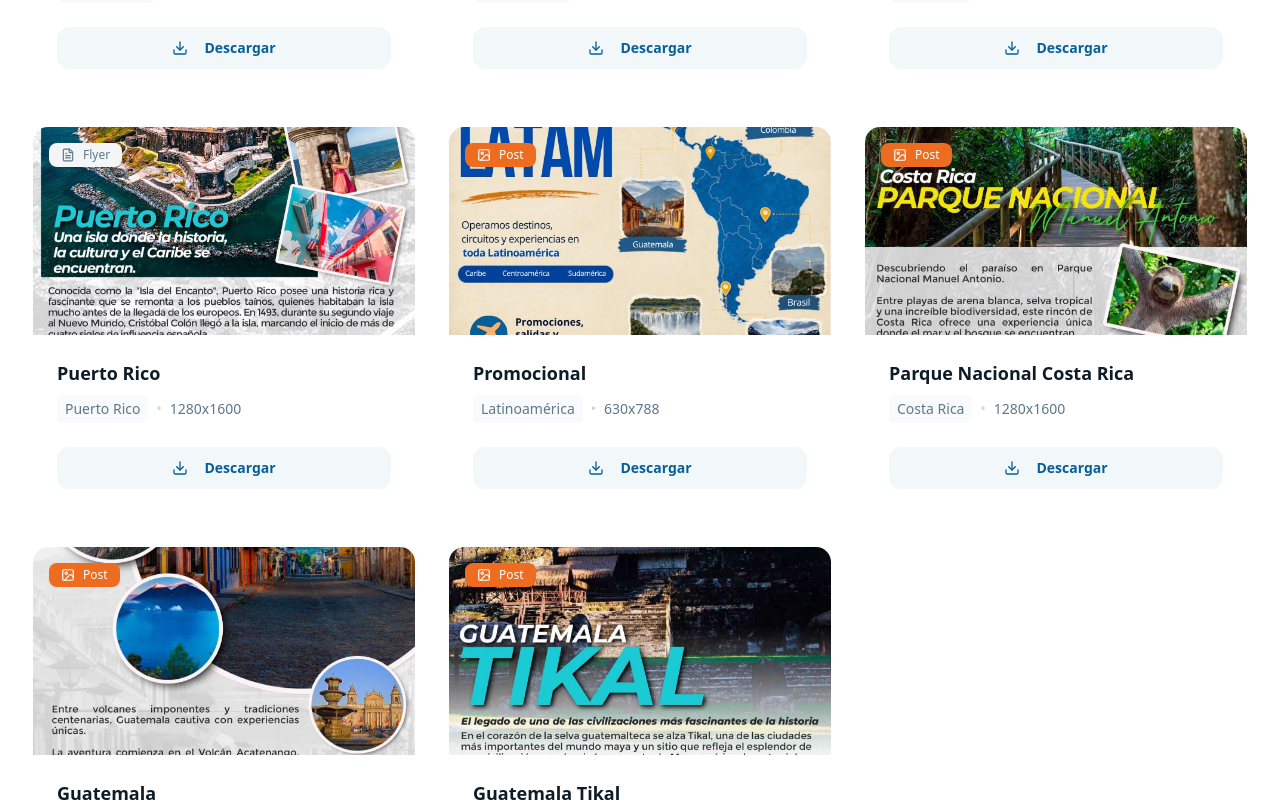
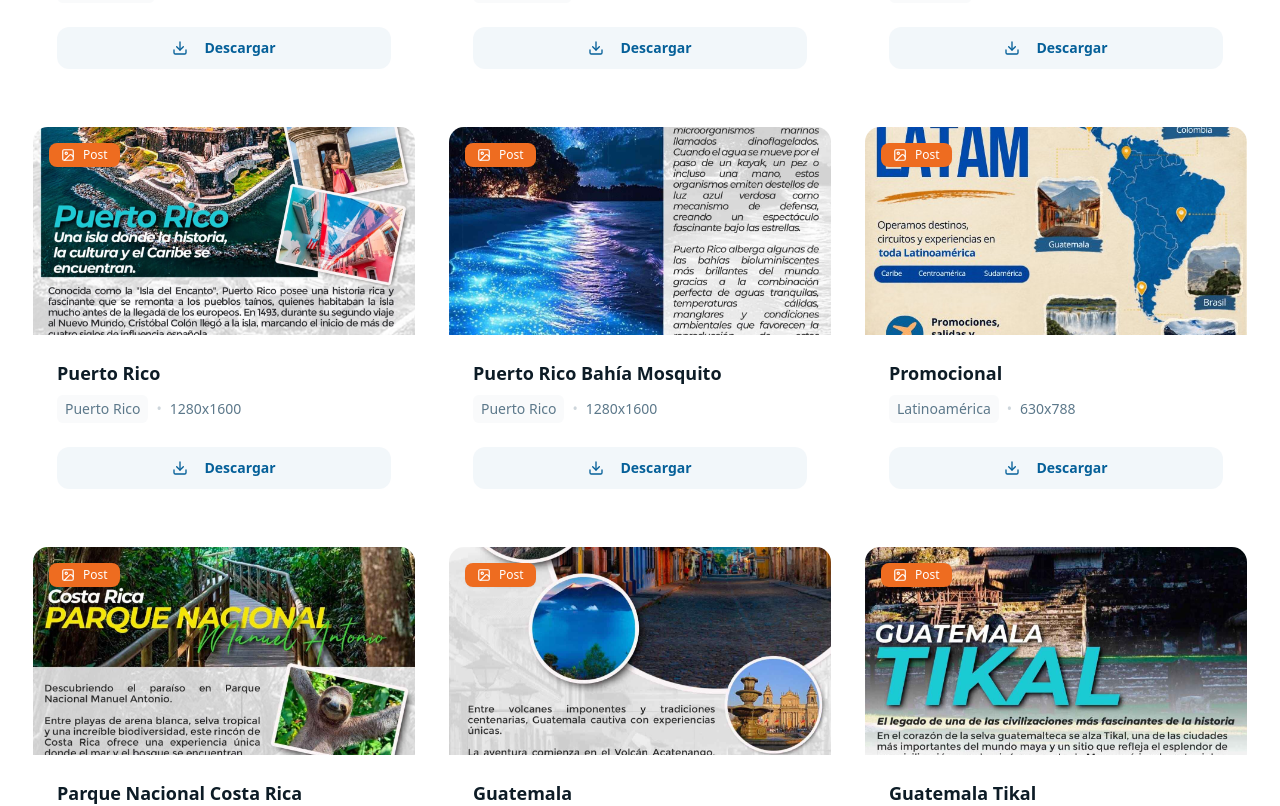
Before and after one commit to DCATravel/DCA, a React (Vite) app: page /material in a window 1280 px wide. Shown: the part 762-1568 px from the top of the page. Built offline with nearby package versions, Linux system fonts and the light colour scheme; no server answers.

Commit message:
material added and minor fixes

```diff
--- a/src/pages/DestinationItineraries.tsx
+++ b/src/pages/DestinationItineraries.tsx
@@ -18,7 +18,6 @@ export default function DestinationItineraries() {
   const [selectedItinerary, setSelectedItinerary] = useState<ItineraryType | null>(null);
   const [countdown, setCountdown] = useState(0);
 
-  // Efecto que controla la cuenta regresiva al abrir el modal
   useEffect(() => {
     if (!selectedItinerary) return;
 
--- a/src/pages/Itineraries.tsx
+++ b/src/pages/Itineraries.tsx
@@ -14,16 +14,12 @@ export default function Itineraries() {
   const [selectedSeason, setSelectedSeason] = useState("Todas");
   const navigate = useNavigate();
 
-  // Estados para el Modal de Descarga
   const [selectedItinerary, setSelectedItinerary] = useState<ItineraryType | null>(null);
   const [countdown, setCountdown] = useState(0);
 
-  // Efecto que controla la cuenta regresiva al abrir el modal
   useEffect(() => {
-    // Si no hay itinerario seleccionado (modal cerrado), no hacemos nada
     if (!selectedItinerary) return;
 
-    // Usamos window.setInterval para evitar errores de TypeScript con NodeJS
     const timer = window.setInterval(() => {
       setCountdown((prev) => {
         if (prev <= 1) {
@@ -81,7 +77,7 @@ export default function Itineraries() {
             <Search className="absolute left-3 top-1/2 -translate-y-1/2 w-5 h-5 text-muted-foreground" />
             <input
               type="text"
-              placeholder="Buscar itinerarios por destino..."
+              placeholder="Buscar por destino..."
               value={searchQuery}
               onChange={(e) => setSearchQuery(e.target.value)}
               className="w-full pl-10 pr-4 py-3 bg-card border border-border rounded-lg focus:outline-none focus:ring-2 focus:ring-primary text-sm text-foreground placeholder:text-muted-foreground transition-shadow"
--- a/src/pages/ItineraryDetail.tsx
+++ b/src/pages/ItineraryDetail.tsx
@@ -13,12 +13,9 @@ export default function ItineraryDetail() {
   const [showDownloadModal, setShowDownloadModal] = useState(false);
   const [countdown, setCountdown] = useState(0);
 
-  // Efecto corregido: Solo se encarga de restar, no de inicializar.
   useEffect(() => {
-    // Si el modal está cerrado, no hacemos nada
     if (!showDownloadModal) return;
 
-    // Usamos window.setInterval para que TypeScript sepa que es del navegador (Devuelve un número)
     const timer = window.setInterval(() => {
       setCountdown((prev) => {
         if (prev <= 1) {
@@ -96,7 +93,6 @@ export default function ItineraryDetail() {
 
           <button
             onClick={() => {
-              // SOLUCIÓN: Asignamos los 5 segundos justo al momento de hacer clic
               setCountdown(5);
               setShowDownloadModal(true);
             }}
--- a/src/pages/Material.tsx
+++ b/src/pages/Material.tsx
@@ -49,7 +49,7 @@ const MOCK_MATERIALS: Material[] = [
   {
     id: 4,
     title: 'Puerto Rico',
-    type: 'flyer',
+    type: 'post',
     destination_name: 'Puerto Rico',
     file_url: '/assets/material/puerto-rico.jpg',
     thumbnail_url: '/assets/material/puerto-rico.jpg',
@@ -57,6 +57,15 @@ const MOCK_MATERIALS: Material[] = [
   },
   {
     id: 5,
+    title: 'Puerto Rico Bahía Mosquito',
+    type: 'post',
+    destination_name: 'Puerto Rico',
+    file_url: '/assets/material/puerto-rico-bahia.jpg',
+    thumbnail_url: '/assets/material/puerto-rico-bahia.jpg',
+    dimensions: '1280x1600',
+  },
+  {
+    id: 6,
     title: 'Promocional',
     type: 'post',
     destination_name: 'Latinoamérica',
@@ -65,7 +74,7 @@ const MOCK_MATERIALS: Material[] = [
     dimensions: '630x788',
   },
   {
-    id: 6,
+    id: 7,
     title: 'Parque Nacional Costa Rica',
     type: 'post',
     destination_name: 'Costa Rica',
@@ -74,7 +83,7 @@ const MOCK_MATERIALS: Material[] = [
     dimensions: '1280x1600',
   },
   {
-    id: 7,
+    id: 8,
     title: 'Guatemala',
     type: 'post',
     destination_name: 'Guatemala',
@@ -83,7 +92,7 @@ const MOCK_MATERIALS: Material[] = [
     dimensions: '1280x1600',
   },
   {
-    id: 8,
+    id: 9,
     title: 'Guatemala Tikal',
     type: 'post',
     destination_name: 'Guatemala - Tikalt',
```
Also changed, not shown: public/assets/material/puerto-rico-bahia.jpg (added).
